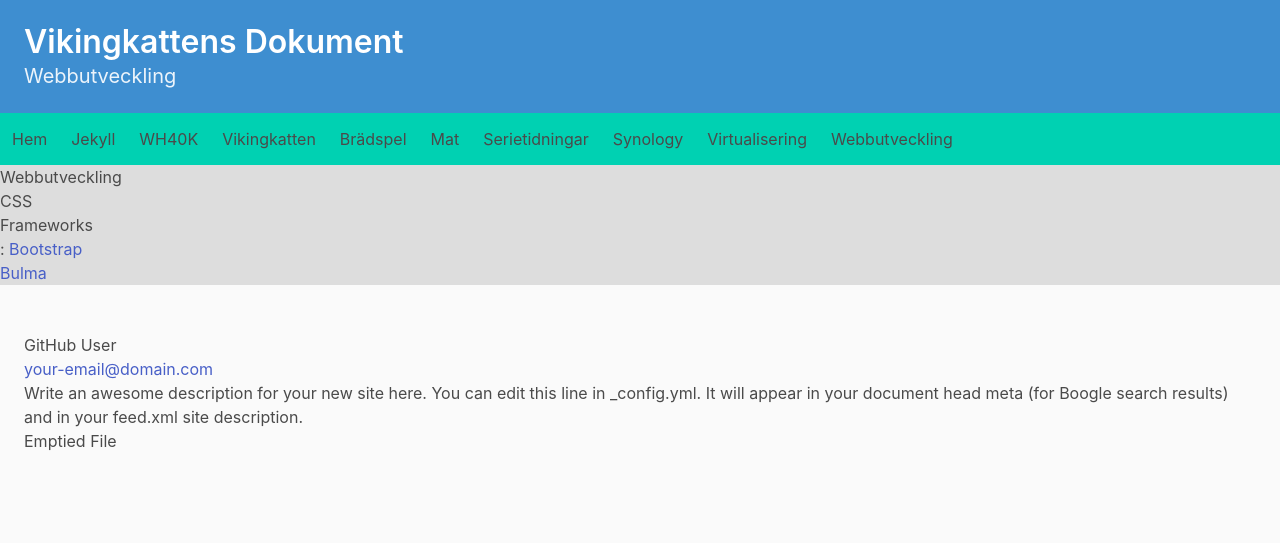
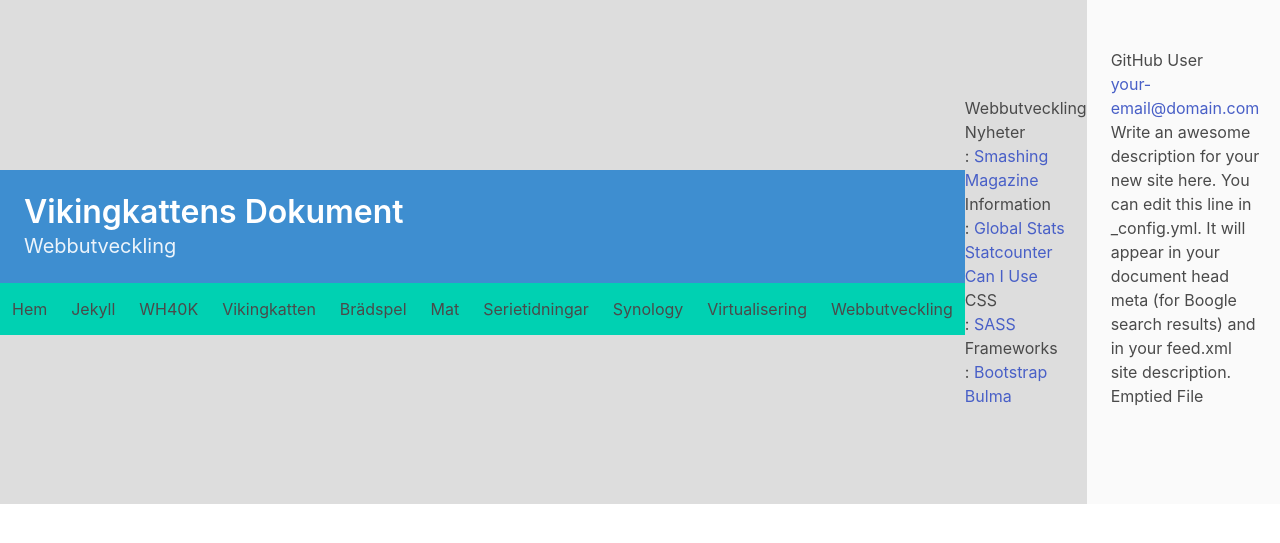
Before and after one commit to viking-cat/dokument, a Jekyll site: the page built from _pages/webbutveckling.md, in a window 1280 px wide. Shown: the top 543 px of the page. Built offline with Jekyll 4.4.1, drawn with Linux system fonts in a browser that asks for light colours.

Commit message:
Various improvements

```diff
--- a/_includes/home_post.html
+++ b/_includes/home_post.html
@@ -4,7 +4,6 @@
     flex-grow: 1;
     flex-basis: auto;
 ">
-
     <a class="post-link" href="{{ include.url | relative_url }}">
         <div class="content">
             <div class="card-content">
--- a/_layouts/default.html
+++ b/_layouts/default.html
@@ -1,7 +1,9 @@
 <!DOCTYPE html>
 <html lang="{{ page.lang | default: site.lang | default: "en" }}">
     {%- include head.html -%}
-    <body style="height: 100%; background-color: #DDDDDD;">
+    <body
+        class="has-centered-children"
+        style="height: 100%; background-color: #DDDDDD;">
         {%- include header.html -%}
             <main>
                 {{ content }}
--- a/_pages/webbutveckling.md
+++ b/_pages/webbutveckling.md
@@ -3,7 +3,15 @@ layout: page
 title: "Webbutveckling"
 ---
 
+# Nyheter
+: [Smashing Magazine](https://www.smashingmagazine.com/)
+
+# Information
+: [Global Stats Statcounter](https://gs.statcounter.com/)
+: [Can I Use](https://caniuse.com/)
+
 # CSS
+: [SASS](https://sass-lang.com)
 
 ## Frameworks
 : [Bootstrap](https://getbootstrap.com/)
--- a/_sass/main.scss
+++ b/_sass/main.scss
@@ -1,3 +1,20 @@
+/* CSS Override Fixes  */
+
+* {
+    box-sizing: border-box;
+}
+
+/* Main Website */
+.has-centered-children {
+    display: flex;
+    align-items: center;
+}
+
+.has-centered-children > * {
+    max-width: 1024px;
+}
+
+/* Testing */
 .testar {
     color: red;
 }
```
Also changed, not shown: _posts/2022-02-05-kavita.md (added, +30 -0 lines).
